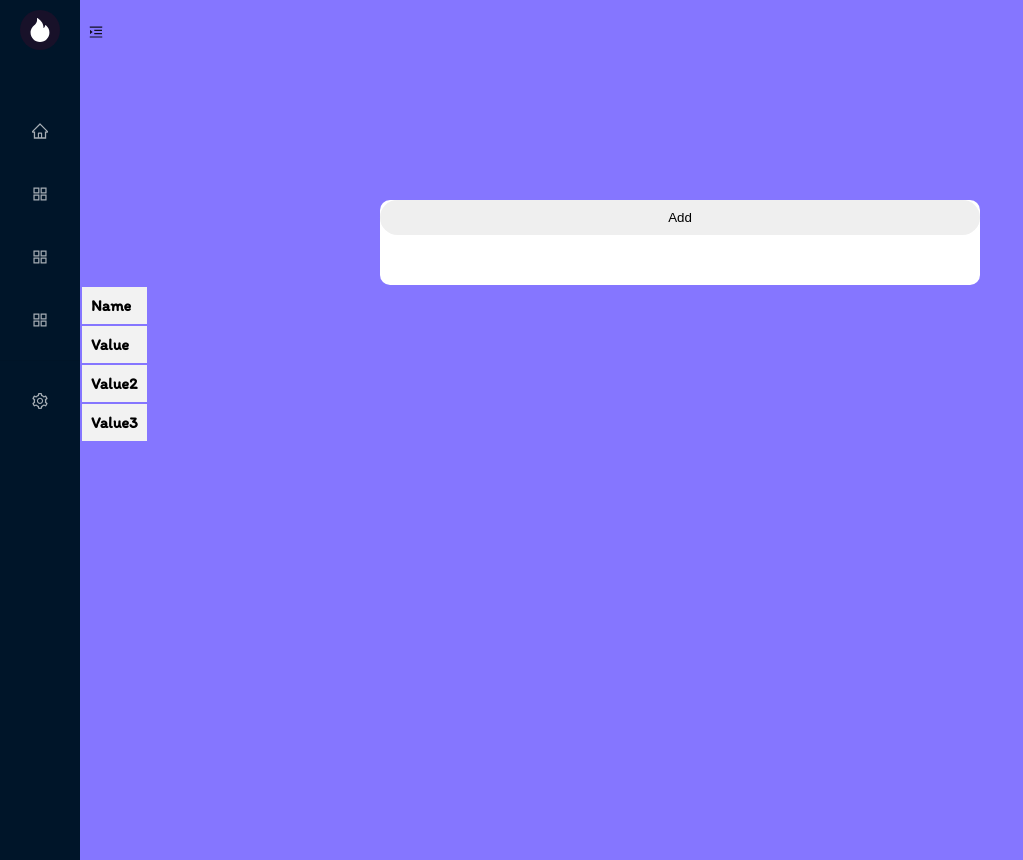
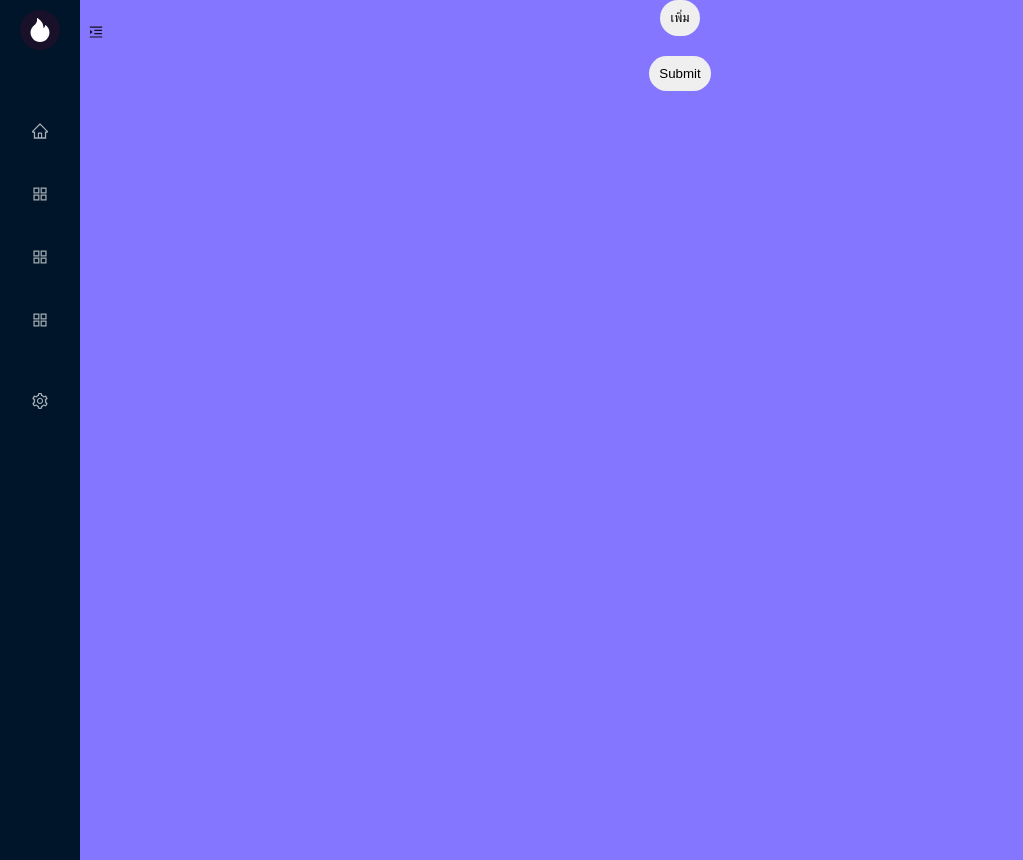
Before and after one commit to noriyukiiii/train-1, a React (Vite) app in the folder Training/: page /table in a window 1280 px wide. Shown: the whole page, without its empty margins (0-1023 px from the left). Built offline with nearby package versions, Linux system fonts and the light colour scheme.

Commit message:
need sort

```diff
--- /dev/null
+++ b/Training/src/components/sidebar/addtable.css
@@ -0,0 +1,25 @@
+
+.input-form1 {
+    width: 90%;
+    margin-left: 25px;
+}
+
+.input-form2    {
+    display: flex;
+    flex-direction: row;
+    width: 90%;;
+
+}
+
+
+.input-form2 input {
+    margin : 1rem;
+    padding: 10px;
+}
+
+.input-form2 button {
+    background: rgb(255, 50, 50);
+    border: none;
+    border-radius: 10px;
+    color: white;
+}
--- a/Training/src/components/sidebar/addtable.jsx
+++ b/Training/src/components/sidebar/addtable.jsx
@@ -1,110 +1,110 @@
-import { useState } from "react";
+import { useState } from 'react';
+import './addtable.css';
 
-const Addtable = () => {
-  const [showForm, setShowForm] = useState(false);
-  const [name, setName] = useState("");
-  const [values, setValues] = useState(["", "", ""]);
+function Addtable() {
+  const [inputGroups, setInputGroups] = useState([]);
   const [submittedData, setSubmittedData] = useState([]);
-  const [error, setError] = useState("");
+  const [error, setError] = useState('');
 
-  const handleNameChange = (e) => {
-    setName(e.target.value);
+  const handleAddInputGroup = () => {
+    const newInputGroup = {
+      id: inputGroups.length + 1,
+      inputs: ['', '', '', '']
+    };
+    setInputGroups([...inputGroups, newInputGroup]);
   };
 
-  const handleValueChange = (e, index) => {
-    const newValues = [...values];
-    newValues[index] = e.target.value;
-    setValues(newValues);
+  const handleRemoveInputGroup = (idToRemove) => {
+    const updatedInputGroups = inputGroups.filter(group => group.id !== idToRemove);
+    setInputGroups(updatedInputGroups);
+  };
+
+  const handleInputChange = (groupId, index, value) => {
+    const updatedInputGroups = inputGroups.map(group => {
+      if (group.id === groupId) {
+        const newInputs = [...group.inputs];
+        newInputs[index] = value;
+        return { ...group, inputs: newInputs };
+      }
+      return group;
+    });
+    setInputGroups(updatedInputGroups);
   };
 
   const handleSubmit = () => {
-    if (!name || values.some(value => !value)) {
-      setError("Please fill in all fields");
+    for (const group of inputGroups) {
+      for (const input of group.inputs) {
+        if (input === '') {
+          setError('กรุณากรอกข้อมูลให้ครบทุกช่อง');
           return;
         }
-    const newData = {
-      name: name,
-      values: [...values],
+      }
+    }
+
+    const newData = inputGroups.map(group => {
+      return {
+        name: group.inputs[0],
+        values: [group.inputs[1], group.inputs[2], group.inputs[3]]
       };
-    setSubmittedData([...submittedData, newData]);
-    setName("");
-    setValues(["", "", ""]);
-    setError("");
+    });
+    setSubmittedData(prevData => prevData.concat(newData));
+    setError('');
+    setInputGroups([]);
   };
 
-  const handleAddClick = () => {
-    setShowForm(true);
+  const handleSort = (columnName) => {
+    const sortedData = [...submittedData].sort((a, b) => {
+      if (a[columnName] < b[columnName]) return -1;
+      if (a[columnName] > b[columnName]) return 1;
+      return 0;
+    });
+    setSubmittedData(sortedData);
   };
 
   return (
-    <>
-      <div className="container">
-        {!showForm && (
-          <button onClick={handleAddClick}>Add</button>
-        )}
-        {showForm && (
-          <>
-            <input
-              type="text"
-              value={name}
-              placeholder="Name"
-              onChange={handleNameChange}
-            />
-            {values.map((value, index) => (
+    <div className='form-container-input'>
+      {inputGroups.map(group => (
+        <div key={group.id} className='input-form2 '>
+          {group.inputs.map((input, index) => (
             <input
               key={index}
               type="text"
-                value={value}
-                placeholder={`Value ${index + 1}`}
-                onChange={(e) => handleValueChange(e, index)}
+              value={input}
+              placeholder={index === 0 ? `col ${group.id}` : `value ${index}`}
+              onChange={(e) => handleInputChange(group.id, index, e.target.value)}
             />
           ))}
+          <button onClick={() => handleRemoveInputGroup(group.id)}>ลบ</button>
+        </div>
+      ))}
+      <button onClick={handleAddInputGroup}>เพิ่ม</button><br></br>
       <button onClick={handleSubmit}>Submit</button>
-            <button onClick={() => setShowForm(false)}>Cancel</button>
-            {error && <div style={{ color: "red" }}>{error}</div>}
-          </>
-        )}
-      </div>
-      <div>
+
+      {error && <p className="error">{error}</p>}
+
       <table>
         <thead>
           <tr>
-              <th>Name</th>
-              {submittedData.map((data, index) => (
-                <td key={index}>
-                  {data.name}
-                </td>
-              ))}
-            </tr>
-            <tr>
-              <th>Value</th>
-              {submittedData.map((data, index) => (
-                <td key={index}>
-                  {data.values[0]}
-                </td>
-              ))}
-            </tr>
-            <tr>
-              <th>Value2</th>
-              {submittedData.map((data, index) => (
-                <td key={index}>
-                  {data.values[1]}
-                </td>
-              ))}
-            </tr>
-            <tr>
-              <th>Value3</th>
-              {submittedData.map((data, index) => (
-                <td key={index}>
-                  {data.values[2]}
-                </td>
+            {submittedData.length > 0 &&
+              Object.keys(submittedData[0]).map((columnName, index) => (
+                <th key={index} onClick={() => handleSort(columnName)}>
+                  {columnName}
+                </th>
               ))}
           </tr>
         </thead>
+        <tbody>
+          {submittedData.map((data, index) => (
+            <tr key={index}>
+              {Object.values(data).map((value, idx) => (
+                <td key={idx}>{value}</td>
+              ))}
+            </tr>
+          ))}
+        </tbody>
       </table>
     </div>
-    </>
   );
-};
+}
 
 export default Addtable;
--- a/Training/src/components/sidebar/bmiside.jsx
+++ b/Training/src/components/sidebar/bmiside.jsx
@@ -10,6 +10,7 @@ const Bmiside = () => {
         </div>
         <div className="rightcol"> {/* Bmitable อยู่ด้านขวา */}
             <Addtable/>
+
         </div>
     </div>
   )
```
Lines whose indentation alone changed are shown as unchanged.
